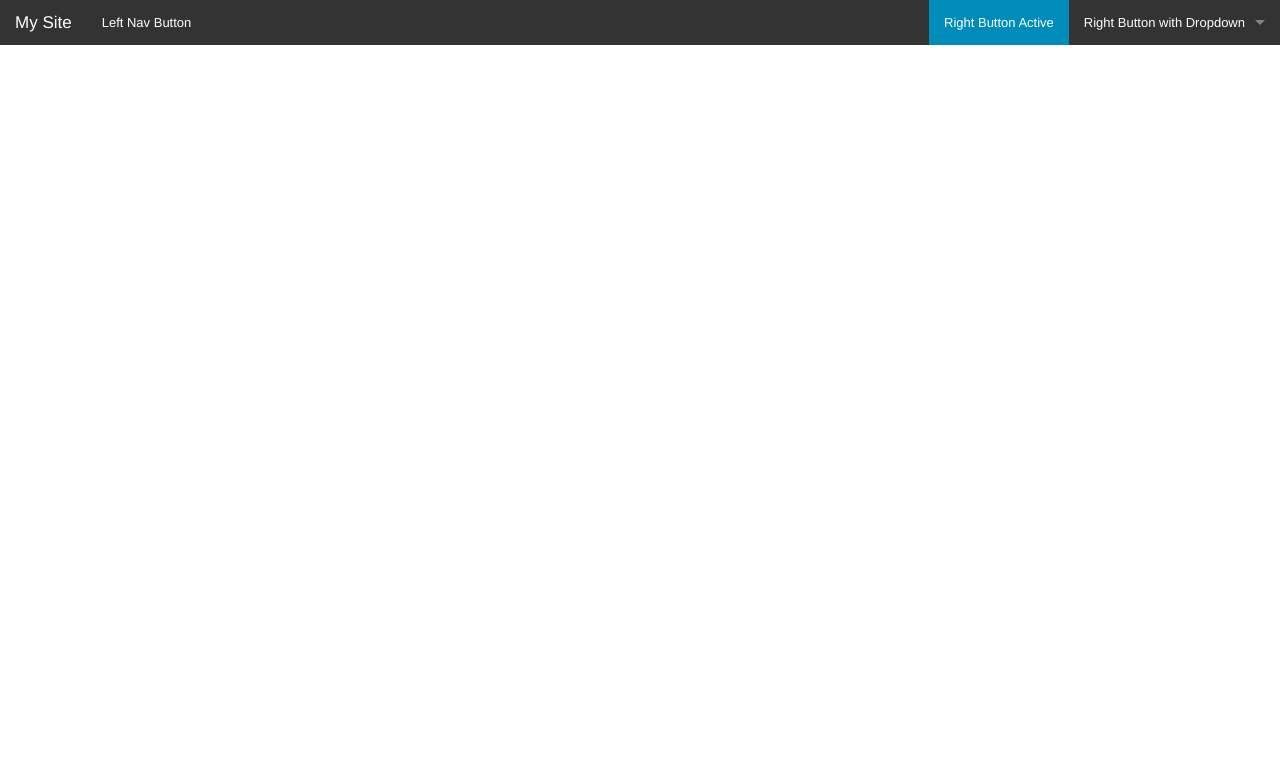
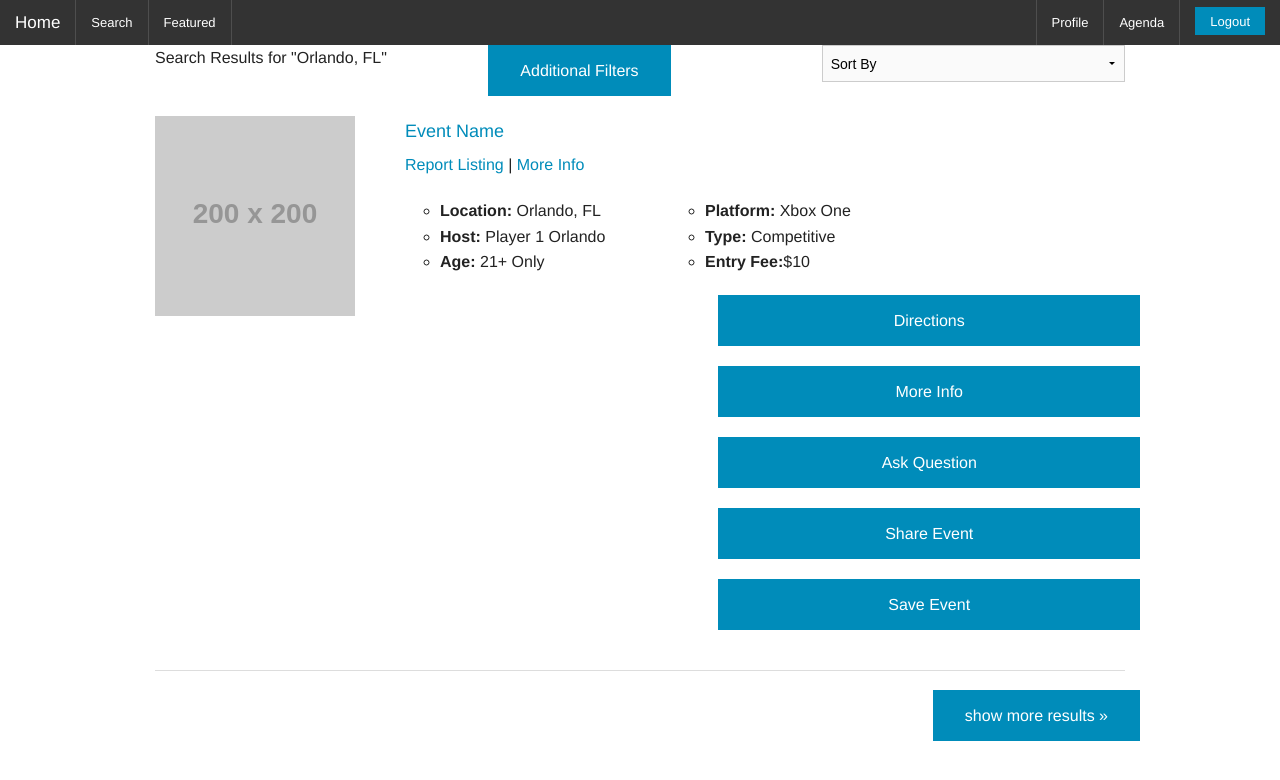
Before and after one commit to WebStandardsProject/1403-astudnicky, a plain HTML site: page project/index.html in a window 1280 px wide. Drawn offline with Linux system fonts and the light colour scheme; placeholder pictures from the web are drawn by us.

Commit message:
Saturday Class Commit
Content progress for Saturday Class.

```diff
--- a/project/index.html
+++ b/project/index.html
@@ -9,30 +9,112 @@
 </head>
 <body>
 
-  <nav class="top-bar" data-topbar>
+	<nav class="tab-bar show-for-small">
+		<a class="left-off-canvas-toggle menu-icon ">
+			<span>Home</span>
+		</a>
+	</nav>
+
+	<nav class="top-bar hide-for-small" data-topbar>
 		<ul class="title-area">
-      <li class="name"><h1><a href="#">My Site</a></h1></li>
-      <li class="toggle-topbar menu-icon"><a href="#">Menu</a></li>
+			<li class="name">
+				<h1><a href="#">Home</a></h1>
+			</li>
 		</ul>
+		<section class="top-bar-section">
+			<ul class="left">
+				<li class="divider"></li>
+				<li>
+					<a href="#" class="">Search</a>
+				</li>
+				<li class="divider"></li>
+				<li>
+					<a href="#" class="">Featured</a>
+				</li>
+				<li class="divider"></li>
+			</ul>
+			<ul class="right">
+				<li class="divider"></li>
+				<li>
+					<a href="#" class="">Profile</a>
+				</li>
+				<li class="divider"></li>
+				<li>
+					<a href="#" class="">Agenda</a>
+				</li>
+				<li class="divider"></li>
+				<li class="has-form">
+					<a href="#" class="button">Logout</a>
+				</li>
+			</ul>
+		</section>
+	</nav>
 
-  <section class="top-bar-section">
-    <!-- Right Nav Section -->
-    <ul class="right">
-      <li class="active"><a href="#">Right Button Active</a></li>
-      <li class="has-dropdown">
-        <a href="#">Right Button with Dropdown</a>
-        <ul class="dropdown">
-          <li><a href="#">First link in dropdown</a></li>
+
+	<div class="row results">
+		<div class="large-12 columns ">
+			<div class="row">
+				<div class="large-4 columns">
+					<p> Search Results for "Orlando, FL"</p>
+				</div>
+				<div class=" large-4 columns ">
+					<a href="#" class="button">Additional Filters</a>
+				</div>
+				<div class=" large-4 columns ">
+					<select name="sortOptions">
+						<option value="sortby">Sort By</option>
+						<option value="distance">Distance</option>
+						<option value="title">Title</option>
+						<option value="host">Host</option>
+					</select>
+				</div>
+			</div>
+
+			<div class="search-results">
+
+				<div class="row ">
+					<div class="medium-3 columns">
+						<a href="#"> <span> </span><img src="http://placehold.it/200x200&text=Event Image" alt="Event Image" class=" thumbnail"></a>
+					</div>
+					<div class=" medium-9 columns">
+						<h5><a href="#">Event Name</a></h5>
+						<p><a href="#">Report Listing</a> | <a href="#">More Info</a></p>
+						<div class=" medium-9 columns">
+							<ul class="medium-block-grid-2">
+								<li>
+									<ul>
+										<li><strong>Location:</strong> Orlando, FL</li>
+										<li><strong>Host:</strong> Player 1 Orlando</li>
+										<li><strong>Age:</strong> 21+ Only</li>
+									</ul>
+								</li>
+								<li>
+									<ul>
+										<li><strong>Platform:</strong> Xbox One</li>
+										<li><strong>Type:</strong> Competitive</li>
+										<li><strong>Entry Fee:</strong>$10</li>
 									</ul>
 								</li>
 							</ul>
+						</div>
+					</div>
+					<div class="row medium-12 columns">
+						<a href="#" class="button medium expand"><span>Directions</span></a>
+						<a href="#" class="button medium expand"><span>More Info</span></a>
+						<a href="#" class="button medium expand"><span>Ask Question</span></a>
+						<a href="#" class="button medium expand"><span>Share Event</span></a>
+						<a href="#" class="button medium expand"><span>Save Event</span></a>
+					</div>
+				</div>
+			</div>
+			<hr>
+		</div>
 
-    <!-- Left Nav Section -->
-    <ul class="left">
-      <li><a href="#">Left Nav Button</a></li>
-    </ul>
-  </section>
-</nav>
+		<a href="#" class="button right"> show more results &raquo;</a>
+	</div>
+</div>
+
+
 
 
 <script src="js/vendor/jquery.js"></script>
```
Lines whose indentation alone changed are shown as unchanged.
